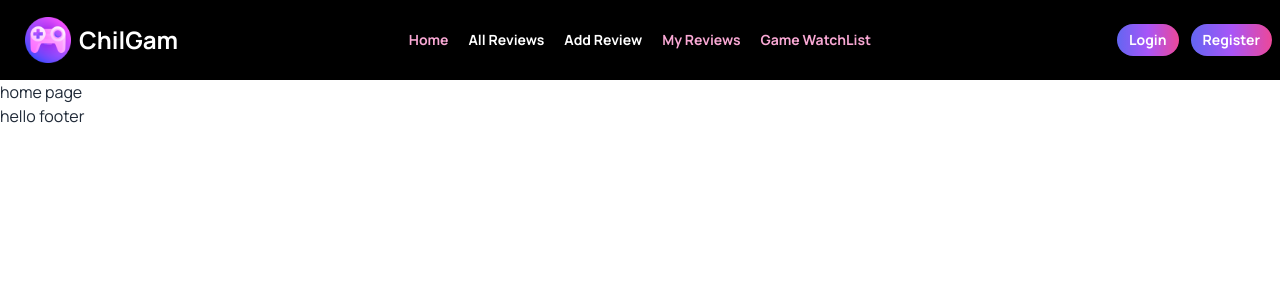
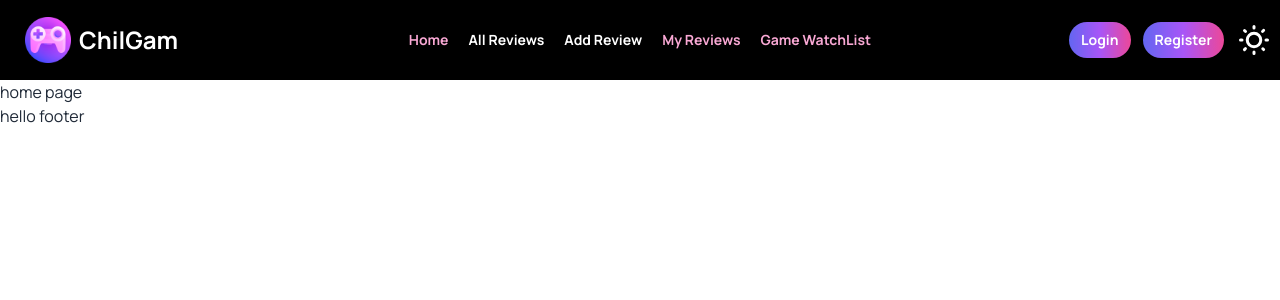
Before and after one commit to DKAbir111/Chill-gamer-client, a React (Vite) app: page / in a window 1280 px wide. Shown: the top 300 px of the page. Built offline with nearby package versions, Linux system fonts and the light colour scheme.

Commit message:
added light and dark theme icon in navbar

```diff
--- a/src/components/navbar/Navbar.jsx
+++ b/src/components/navbar/Navbar.jsx
@@ -47,7 +47,7 @@
                         </ul>
                     </div>
                     <Link to='/' className="btn btn-ghost">
-                        <img src={Logo} alt="" className="h-full" />
+                        <img src={Logo} alt="" className="h-full hidden md:block" />
                         <span className="text-2xl font-bold">ChilGam</span>
                     </Link>
                 </div>
@@ -59,8 +59,30 @@
                     </ul>
                 </div>
                 <div className="navbar-end flex gap-3">
-                    <Link className="btn btn-sm rounded-full bg-gradient-to-r from-indigo-500 via-purple-500 to-pink-500 border-none text-white">Login</Link>
-                    <Link className="btn btn-sm rounded-full bg-gradient-to-r from-indigo-500 via-purple-500 to-pink-500 border-none text-white">Register</Link>
+                    <Link className="btn btn-sm rounded-full h-9 bg-gradient-to-r  from-indigo-500 via-purple-500 to-pink-500 border-none text-white">Login</Link>
+                    <Link className="btn btn-sm rounded-full h-9 bg-gradient-to-r  from-indigo-500 via-purple-500 to-pink-500 border-none text-white">Register</Link>
+                    <label className="swap swap-rotate">
+                        {/* this hidden checkbox controls the state */}
+                        <input type="checkbox" className="theme-controller" value="synthwave" />
+
+                        {/* sun icon */}
+                        <svg
+                            className="swap-off h-9 w-9 fill-current"
+                            xmlns="http://www.w3.org/2000/svg"
+                            viewBox="0 0 24 24">
+                            <path
+                                d="M5.64,17l-.71.71a1,1,0,0,0,0,1.41,1,1,0,0,0,1.41,0l.71-.71A1,1,0,0,0,5.64,17ZM5,12a1,1,0,0,0-1-1H3a1,1,0,0,0,0,2H4A1,1,0,0,0,5,12Zm7-7a1,1,0,0,0,1-1V3a1,1,0,0,0-2,0V4A1,1,0,0,0,12,5ZM5.64,7.05a1,1,0,0,0,.7.29,1,1,0,0,0,.71-.29,1,1,0,0,0,0-1.41l-.71-.71A1,1,0,0,0,4.93,6.34Zm12,.29a1,1,0,0,0,.7-.29l.71-.71a1,1,0,1,0-1.41-1.41L17,5.64a1,1,0,0,0,0,1.41A1,1,0,0,0,17.66,7.34ZM21,11H20a1,1,0,0,0,0,2h1a1,1,0,0,0,0-2Zm-9,8a1,1,0,0,0-1,1v1a1,1,0,0,0,2,0V20A1,1,0,0,0,12,19ZM18.36,17A1,1,0,0,0,17,18.36l.71.71a1,1,0,0,0,1.41,0,1,1,0,0,0,0-1.41ZM12,6.5A5.5,5.5,0,1,0,17.5,12,5.51,5.51,0,0,0,12,6.5Zm0,9A3.5,3.5,0,1,1,15.5,12,3.5,3.5,0,0,1,12,15.5Z" />
+                        </svg>
+
+                        {/* moon icon */}
+                        <svg
+                            className="swap-on h-9 w-9 fill-current"
+                            xmlns="http://www.w3.org/2000/svg"
+                            viewBox="0 0 24 24">
+                            <path
+                                d="M21.64,13a1,1,0,0,0-1.05-.14,8.05,8.05,0,0,1-3.37.73A8.15,8.15,0,0,1,9.08,5.49a8.59,8.59,0,0,1,.25-2A1,1,0,0,0,8,2.36,10.14,10.14,0,1,0,22,14.05,1,1,0,0,0,21.64,13Zm-9.5,6.69A8.14,8.14,0,0,1,7.08,5.22v.27A10.15,10.15,0,0,0,17.22,15.63a9.79,9.79,0,0,0,2.1-.22A8.11,8.11,0,0,1,12.14,19.73Z" />
+                        </svg>
+                    </label>
                 </div>
             </div>
         </nav>
```
